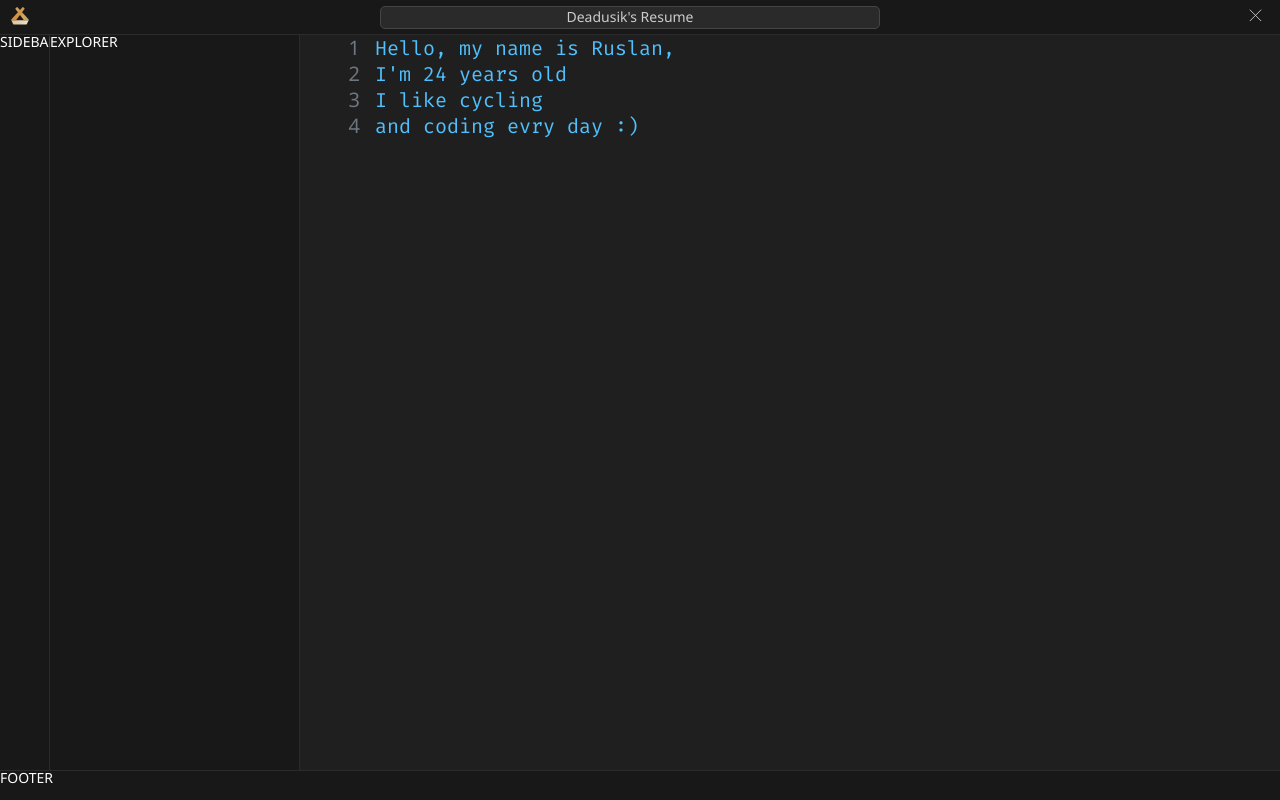
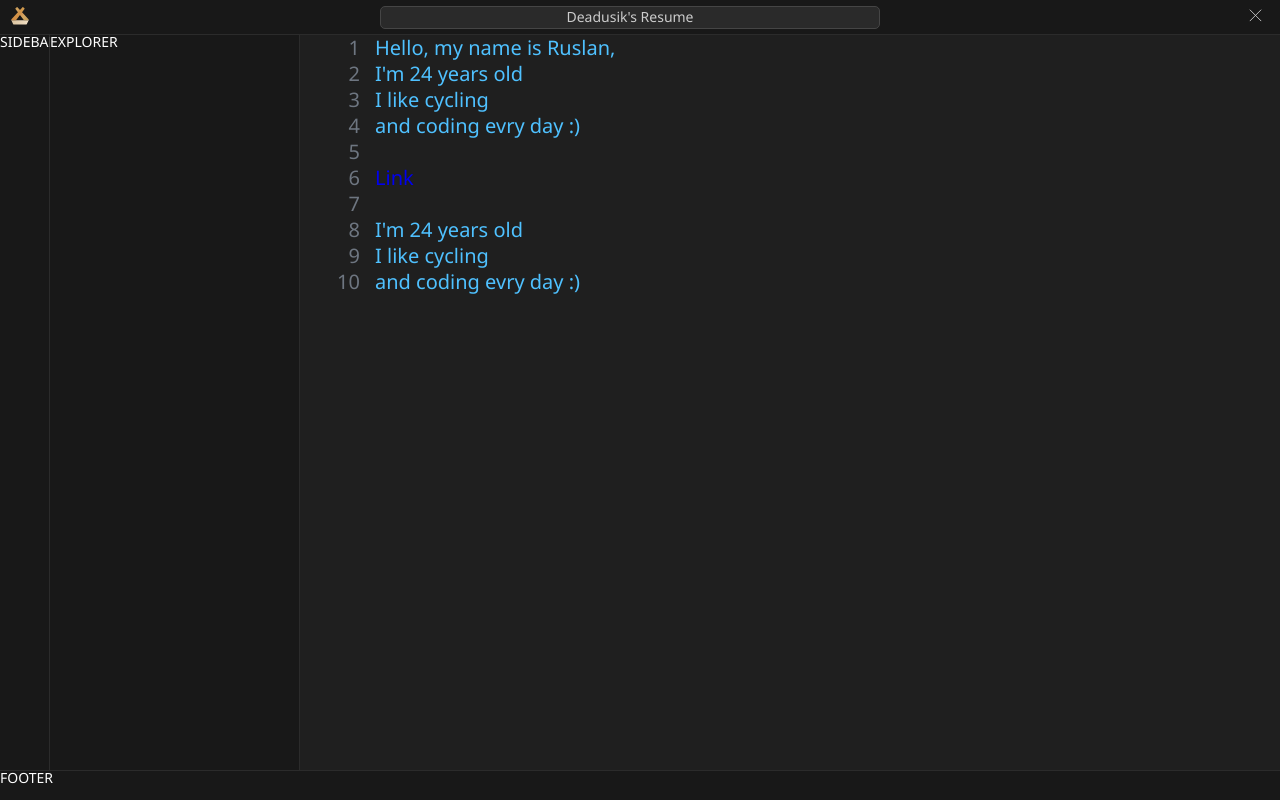
Before and after one commit to Deadusik/deadusik.github.io, a website with bundled scripts: page index.html in a window 1280 px wide. Built offline with nearby package versions, Linux system fonts and the light colour scheme.

Commit message:
updated editor, textarea able include html tags

```diff
--- a/index.html
+++ b/index.html
@@ -36,17 +36,15 @@
                 <div id="counter" class="line-counter">
                     <p class="line-counter__number">1</p>
                 </div>
-                <textarea id="editor" class="editor__text-area">
+                <div id="editor" contenteditable="false" class="editor__text-area">
 
-                </textarea>
+                </div>
             </div>
             <footer class="footer page_footer">
                 <h1>FOOTER</h1>
             </footer>
         </div>
-
-    </div>
-    <script type="module" src="js/index.js"></script>
+        <script type="module" src="js/index.js"></script>
 </body>
 
 </html>
--- a/js/editor/editorUtils.js
+++ b/js/editor/editorUtils.js
@@ -1,12 +1,15 @@
-export function writeText(text, dalay) {
-    const textArr = text.split('')
+export function writeText(text, dalay, editor) {
+    if (editor) {
+        const textArr = text.split('')
+        // cut redundant space by default
+        let tempText = editor.innerHTML.trimStart()
 
-    if (editor) {
         let i = 0
         for (const letter of textArr) {
             i++
             setTimeout(() => {
-                editor.value += letter
+                tempText += letter
+                editor.innerHTML = tempText
 
                 // simulate on change event
                 const inputEvent = new Event('input')
--- a/js/editor/initEditor.js
+++ b/js/editor/initEditor.js
@@ -1,24 +1,17 @@
 const ITEM_CLASS = 'line-counter__number'
-let editor = null
 let count = 0
 
-export const initEditor = () => {
-    editor = document.getElementById('editor')
-    // remove redundant line by default
-    editor.value = editor.value.trimStart()
-
+export const initEditor = (editor) => {
     const counter = document.getElementById('counter')
 
+    if (editor && counter) {
         editor.addEventListener('input', (e) => {
             if (editor) {
-            const text = e.target.value
+                const text = e.target.textContent
                 const lines = text.split('\n')
 
-            console.log(lines)
-
                 count = 0
-            counter.innerHTML = ''
-            editor.value = editor.value.trimStart()
+                counter.textContent = ''
 
                 for (const line of lines) {
                     count++
@@ -27,24 +20,8 @@ export const initEditor = () => {
             }
         })
     }
+}
 
-export function updateEditor() {
-    if (editor) {
-        const text = e.target.value
-        const lines = text.split('\n')
-
-        console.log(lines)
-
-        count = 0
-        counter.innerHTML = ''
-        editor.value = editor.value.trimStart()
-
-        for (const line of lines) {
-            count++
-            counter.append(getCounterItem(count))
-        }
-    }
-}
 
 function getCounterItem(number) {
     const element = document.createElement('p')
--- a/js/editor/textData.js
+++ b/js/editor/textData.js
@@ -1,4 +1,10 @@
 export const someText = `Hello, my name is Ruslan,
+I'm 24 years old
+I like cycling
+and coding evry day :)
+
+<a href="https://google.com">Link</a>
+
 I'm 24 years old
 I like cycling
 and coding evry day :)`
--- a/js/index.js
+++ b/js/index.js
@@ -5,14 +5,18 @@ import { easterEggText, someText } from "./editor/textData.js";
 main()
 
 function main() {
+    const editor = document.getElementById('editor')
+
+    init(editor)
+
+    writeText(someText, 2, editor)
+}
+
+function init(editor) {
+    initEditor(editor)
+
     const icon = document.getElementById('icon')
-    console.log(icon)
-
-    initEditor()
-    writeText(someText, 2)
-
     icon.addEventListener('click', () => {
         writeText(easterEggText, 2)
-        console.log('click')
     })
 }
--- a/scss/_scrollbar.scss
+++ b/scss/_scrollbar.scss
@@ -23,6 +23,10 @@
     height: 8px;
 }
 
+::-webkit-scrollbar-corner {
+    background: colors.$bg;
+}
+
 ::-webkit-scrollbar,
 ::-webkit-scrollbar-track,
 ::-webkit-scrollbar-thumb {
--- a/scss/components/_editor.scss
+++ b/scss/components/_editor.scss
@@ -7,6 +7,7 @@ $editor-line-height: 1.3;
     display: flex;
     font-family: 'Fira Code', Consolas, monospace, sans-serif;
     font-size: 20px;
+    background-color: colors.$bg;
 
     &__text-area {
         flex-grow: 1;
@@ -15,12 +16,12 @@ $editor-line-height: 1.3;
         border: none;
         outline: none;
         color: colors.$text-editor;
-        resize: none;
         font-size: inherit;
         line-height: $editor-line-height;
-        white-space: nowrap;
-        overflow-x: scroll;
+        white-space: pre-wrap;
     }
+
+    overflow: auto;
 }
 
 .line-counter {
--- a/scss/components/_page.scss
+++ b/scss/components/_page.scss
@@ -5,6 +5,7 @@
     width: 100vw;
     height: 100vh;
     background-color: colors.$bg;
+    overflow: hidden;
 
     &__content {
         width: 100%;
@@ -15,7 +16,7 @@
             "sidebar explorer editor"
             "footer footer footer";
         grid-template-rows: 35px auto 30px;
-        grid-template-columns: 50px minmax(100px, 250px) 1fr;
+        grid-template-columns: 50px minmax(100px, 250px) auto;
     }
 
     &__sidebar {}
```
Also changed, not shown: css/index.css. Lines whose indentation alone changed are shown as unchanged.
